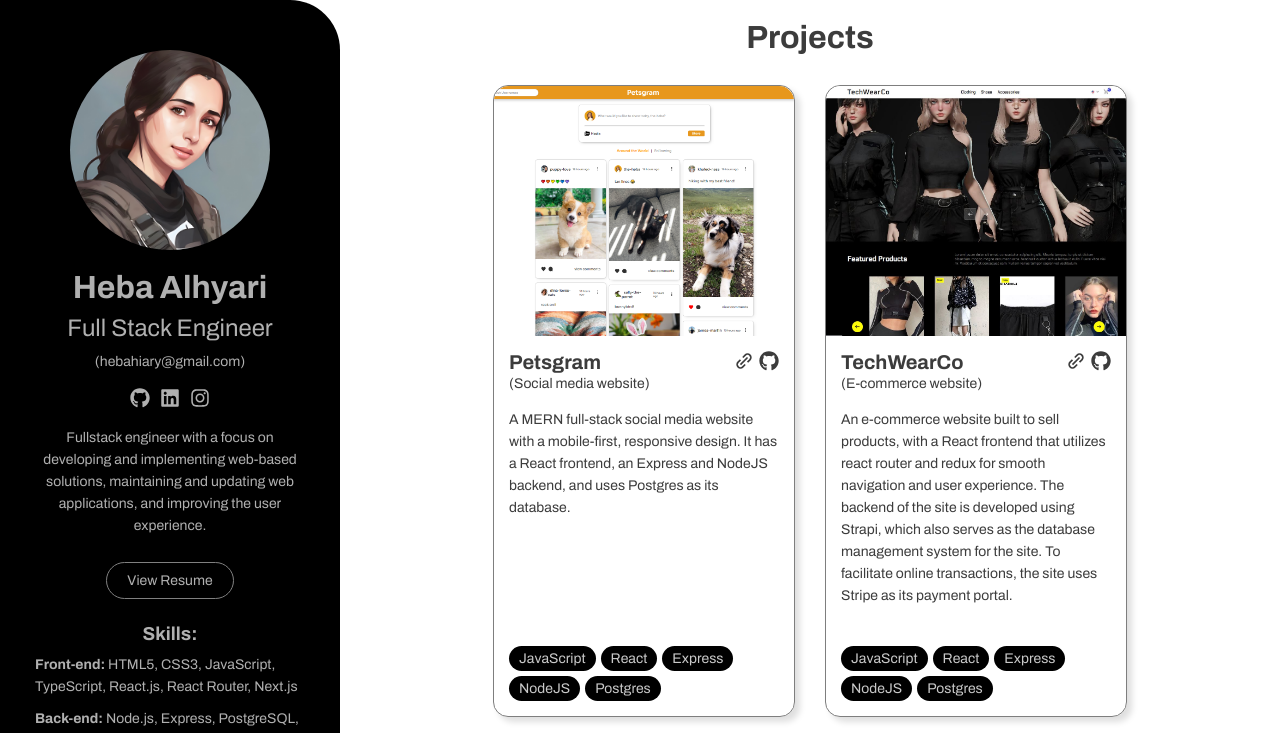
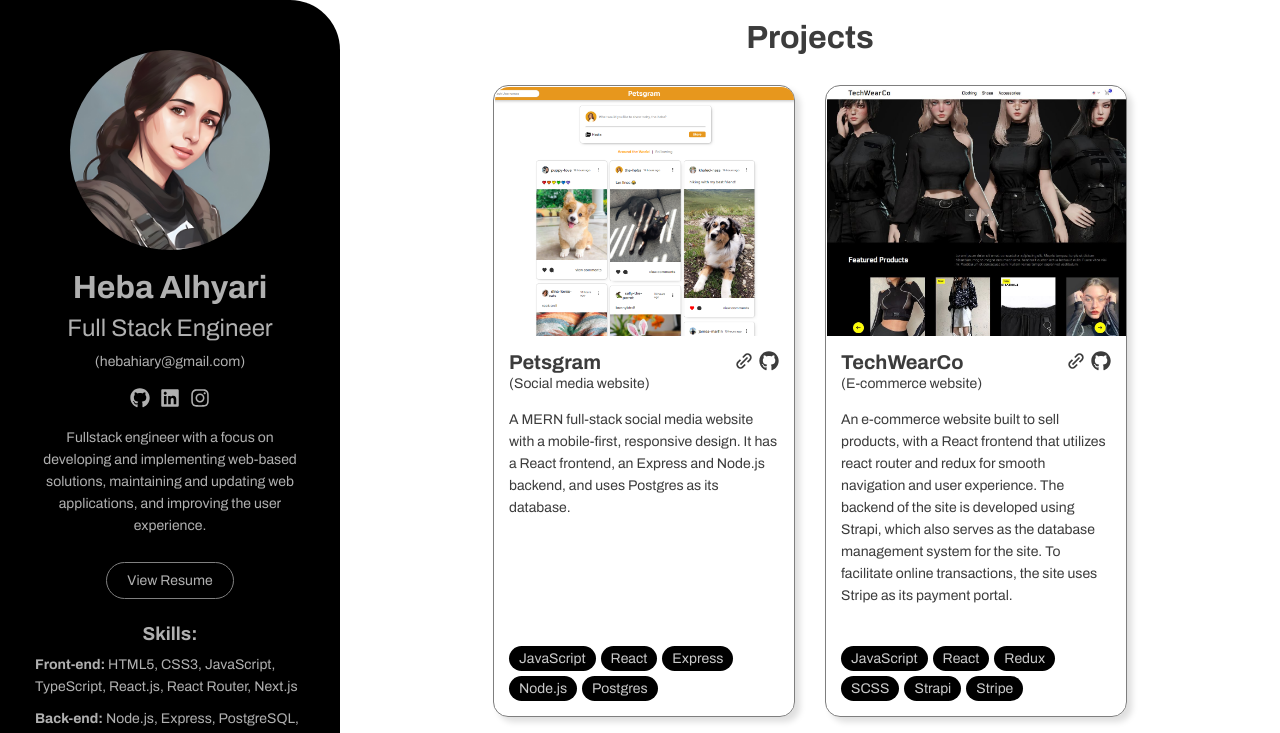
Before and after one commit to hebahiari/personal-website, a React (Create React App) app: page / in a window 1280 px wide. Shown: the top 733 px of the page. Built offline with nearby package versions, Linux system fonts and the light colour scheme; a web font is replaced by a local one.

Commit message:
style updates

```diff
--- a/src/components/projectCard.scss
+++ b/src/components/projectCard.scss
@@ -10,6 +10,7 @@
   // text-align: justify;
   -webkit-box-shadow: 5px 5px 6px 0px rgba(0, 0, 0, 0.34);
   box-shadow: 5px 5px 6px 0px rgba(0, 0, 0, 0.131);
+  overflow: hidden;
 
   &:hover {
     img {
@@ -30,6 +31,7 @@
     width: 100%;
     height: 100%;
     object-fit: cover;
+    padding: 1px;
   }
 
   .title {
--- a/src/pages/Projects.js
+++ b/src/pages/Projects.js
@@ -7,8 +7,8 @@ let projects = [
     name: "Petsgram",
     type: "(Social media website)",
 
-    desc: "A MERN full-stack social media website with a mobile-first, responsive design. It has a React frontend, an Express and NodeJS backend, and uses Postgres as its database.",
-    tags: ["JavaScript", "React", "Express", "NodeJS", "Postgres"],
+    desc: "A MERN full-stack social media website with a mobile-first, responsive design. It has a React frontend, an Express and Node.js backend, and uses Postgres as its database.",
+    tags: ["JavaScript", "React", "Express", "Node.js", "Postgres"],
     image: "/img/portfolio/7.PNG",
     links: [
       "https://github.com/hebahiari/petsgram",
@@ -20,7 +20,7 @@ let projects = [
     name: "TechWearCo",
     type: "(E-commerce website)",
     desc: "An e-commerce website built to sell products, with a React frontend that utilizes react router and redux for smooth navigation and user experience. The backend of the site is developed using Strapi, which also serves as the database management system for the site. To facilitate online transactions, the site uses Stripe as its payment portal.",
-    tags: ["JavaScript", "React", "Express", "NodeJS", "Postgres"],
+    tags: ["JavaScript", "React", "Redux", "SCSS", "Strapi", "Stripe"],
     image: "/img/portfolio/5.jpg",
     links: [
       "https://github.com/hebahiari/ecommerce",
@@ -44,7 +44,7 @@ let projects = [
     name: "Booked.",
     type: "(Scheduling website)",
     desc: "This is a full stack restaurant reservation system built with JavaScript/React for the frontend, and Node/Express with Knex for the backend. The website is designed to be responsive, with a user-friendly UI styled using CSS and Bootstrap.   ",
-    tags: ["JavaScript", "React", "NodeJS", "Express", "Knex"],
+    tags: ["JavaScript", "React", "Node.js", "Express", "Knex"],
     image: "/img/portfolio/1.jpg",
     links: [
       "https://github.com/hebahiari/restaurant-reservation",
@@ -55,7 +55,7 @@ let projects = [
   {
     name: "GrubDash",
     desc: "",
-    tags: ["HTML", "CSS", "React", "Express", "NodeJS", "Postgres"],
+    tags: ["Javascript", "Express", "Node.js", "Postgres"],
     image: "/img/portfolio/2.jpg",
     links: ["https://github.com/hebahiari/GrubDash"],
   },
@@ -63,7 +63,7 @@ let projects = [
   {
     name: "WeLoveMovies",
     desc: "",
-    tags: ["HTML", "CSS", "React", "Express", "NodeJS", "Postgres"],
+    tags: ["JavaScript", "React", "Express", "Node.js", "Postgres", "Knex"],
     image: "/img/portfolio/3.jpg",
     links: ["https://github.com/hebahiari/we-love-movies"],
   },
@@ -71,7 +71,7 @@ let projects = [
   {
     name: "Flashcard-o-matic",
     desc: "",
-    tags: ["HTML", "CSS", "React", "Express", "NodeJS", "Postgres"],
+    tags: ["JavaScript", "React", "Bootstrap"],
     image: "/img/portfolio/4.jpg",
     links: ["https://github.com/hebahiari/flashcard-app"],
   },
--- a/src/pages/home.scss
+++ b/src/pages/home.scss
@@ -3,7 +3,7 @@
   display: flex;
   flex-direction: column;
   align-items: center;
-  padding: 50px 20px 0 20px;
+  padding: 0 20px;
   color: rgb(176, 176, 176);
 
   .background {
@@ -18,6 +18,7 @@
   }
 
   .profilepic {
+    margin-top: 50px;
     border-radius: 50%;
     width: 200px;
     height: 200px;
```
